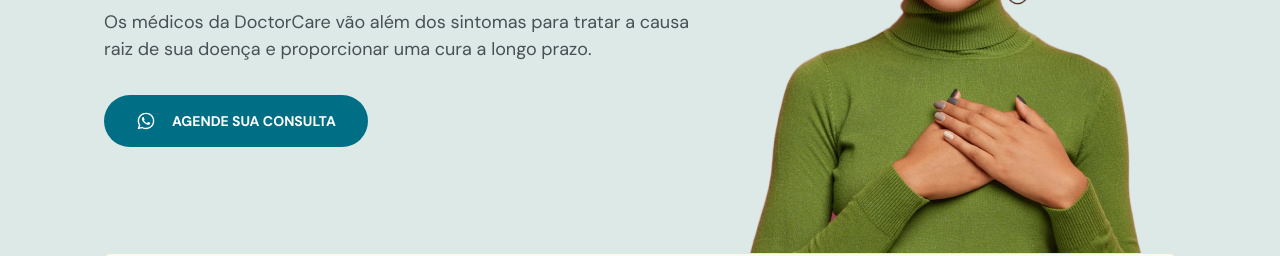
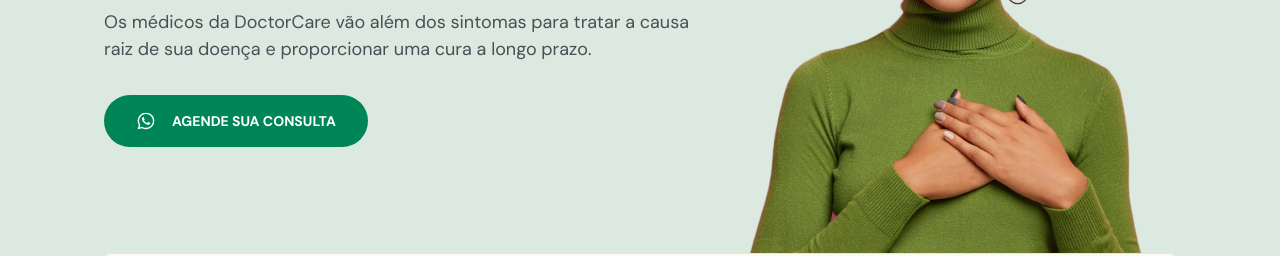
Before and after one commit to franciscobrenner/NLW-Return-Origin, a plain HTML site: page Index.html in a window 1280 px wide. Shown: the part 366-622 px from the top of the page. Drawn offline with nearby package versions, Linux system fonts and the light colour scheme.

Commit message:
Changed the color

```diff
--- a/style.css
+++ b/style.css
@@ -6,7 +6,7 @@
 }
 
 :root {
-  --hue: 190;
+  --hue: 160;
   --primary-color: hsl(var(--hue), 100%, 26%);
   --headline: hsl(210, 11%, 15%);
   --paragraph: hsl(210, 9%, 31%);
```
